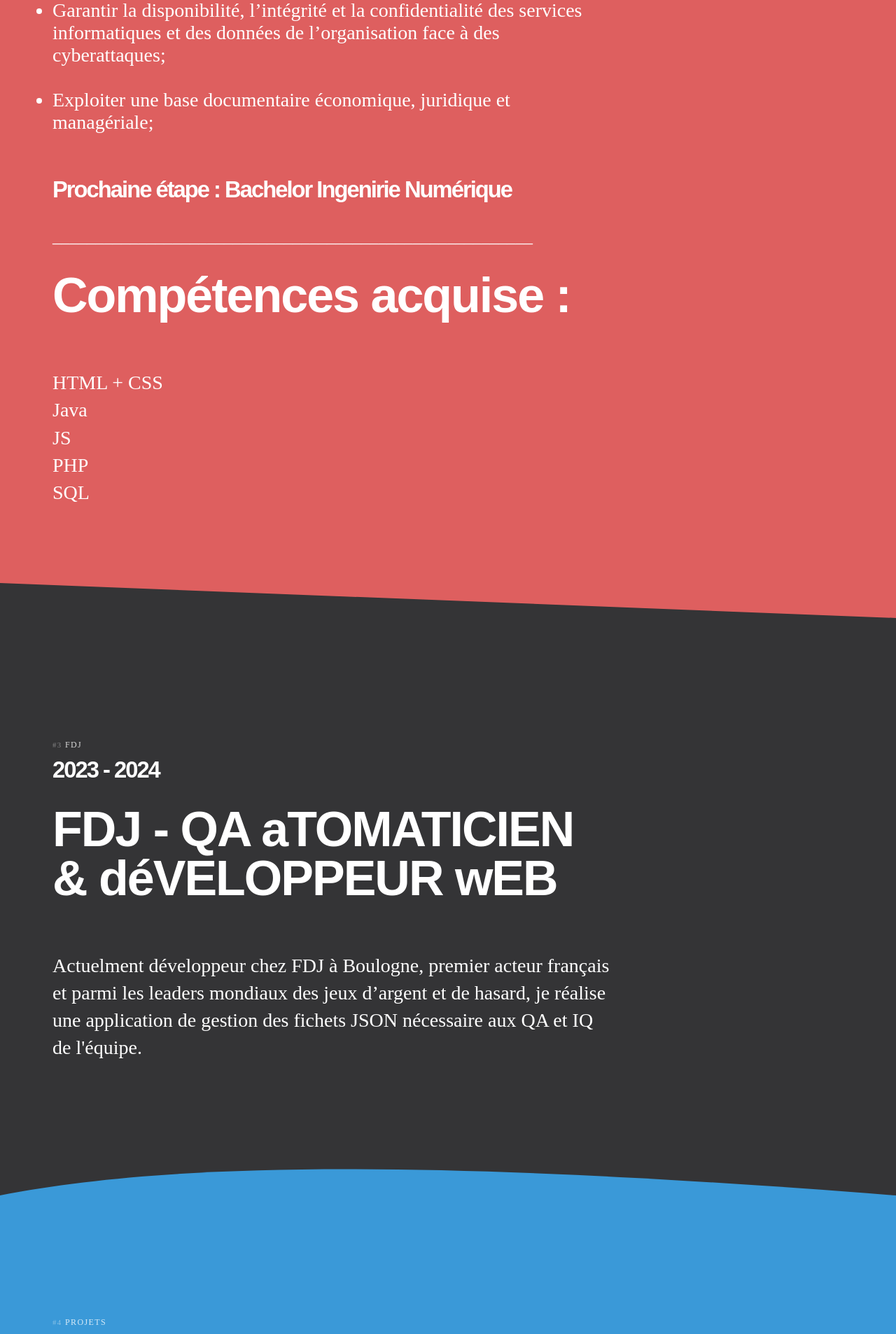
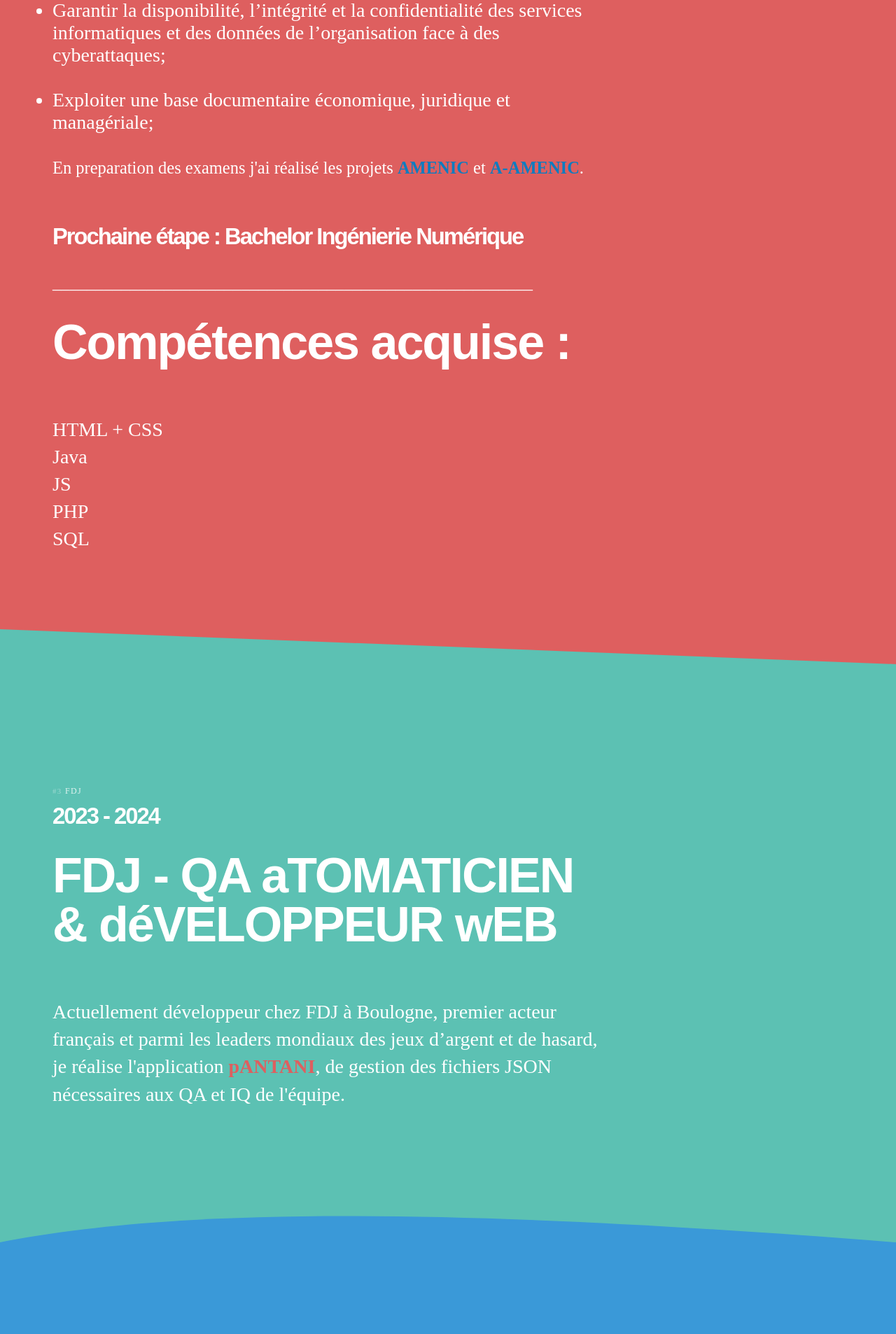
Before and after one commit to Simone-Me/Portfolio, a PHP site: page / in a window 1280 px wide. Shown: the part 2705-4611 px from the top of the page at 70% size. Run offline with PHP 8.4, Linux system fonts and the light colour scheme; some libraries are stand-ins or nearby versions.

Commit message:
fix syntax error

```diff
--- a/index.css
+++ b/index.css
@@ -258,11 +258,11 @@
   fill: #de5f5f;
 }
 .section.section--clients {
-  background-color: #343436;
+  background-color: #5cc1b3;
   color: white;
 }
 .section.section--clients svg {
-  fill: #343436;
+  fill: #5cc1b3;
 }
 .section.section--portfolio {
   background-color: orange;
@@ -270,7 +270,7 @@
 }
 .section.section--portfolio svg {
   top: -20px;
-  fill: orange;
+  fill: #3a99d8;
 }
 .section.section--portfolio svg.bottom {
   top: auto;
@@ -291,6 +291,11 @@
 .section.section--contact svg {
   fill: white;
 }
+#portfolio3 {
+  top: -50px;
+  background-color: #3a99d8;
+}
+
 /** * Typo */
 h1,
 .h1,
@@ -442,9 +447,16 @@
   opacity: 0.7;
 }
 #efrei-link:hover,
-#bts-link:hover {
+#bts-link:hover,
+.projet-link {
   color: #0d7cc0;
 }
-#fdj-link:hover {
+#fdj-link:hover,
+#pantani-link:hover,
+.projet-link:hover {
   color: #282d87;
 }
+
+#pantani-link {
+  color: #de5f5f;
+}
--- a/index.html
+++ b/index.html
@@ -64,7 +64,7 @@
             </li>
             <li>
               <a href="#clients"
-                >FDJ <span>#3 Expérience professionnelles</span></a
+                >FDJ <span>#3 Expériences professionnelles</span></a
               >
             </li>
             <li>
@@ -106,8 +106,8 @@
             >.
           </h1>
           <p class="lead">
-            Grandi dans les collines du nord d'Italie, je vis à Paris depuis 5
-            ans. La ville du cinéma, j'adore.
+            Originaire des collines du nord d'Italie, je vis désormais à Paris
+            depuis 5 ans. La ville du cinéma et de l'innovation.
           </p>
         </div>
       </div>
@@ -126,7 +126,7 @@
         <div class="block">
           <a class="pre" href="#about"><span>#2</span>EFREI</a>
           <h2>
-            Apprendre avec des Experts du numérique depuis le 1936 : <br />eFREI
+            Apprendre avec des Experts du numérique depuis 1936 : <br />eFREI
           </h2>
           <p class="lead">
             Le
@@ -158,9 +158,17 @@
               managériale;
             </li>
             <br />
+            <p>
+              En preparation des examens j'ai réalisé les projets
+              <span class="projet-link"><a href="#portfolio">AMENIC</a></span>
+              et
+              <span class="projet-link"><a href="#portfolio">A-AMENIC</a></span
+              >.
+            </p>
+            <br />
           </ul>
           <br />
-          <h3>Prochaine étape : Bachelor Ingenirie Numérique</h3>
+          <h3>Prochaine étape : Bachelor Ingénierie Numérique</h3>
           <p>________________________________________________________</p>
           <br />
 
@@ -191,10 +199,12 @@
           <h3>2023 - 2024</h3>
           <h2>FDJ - QA aTOMATICIEN & déVELOPPEUR wEB</h2>
           <p class="lead">
-            Actuelment développeur chez FDJ à Boulogne, premier acteur français
-            et parmi les leaders mondiaux des jeux d’argent et de hasard, je
-            réalise une application de gestion des fichets JSON nécessaire aux
-            QA et IQ de l'équipe.
+            Actuellement développeur chez FDJ à Boulogne, premier acteur
+            français et parmi les leaders mondiaux des jeux d’argent et de
+            hasard, je réalise l'application
+            <span id="pantani-link"><a href="#portfolio">pANTANI</a></span
+            >, de gestion des fichiers JSON nécessaires aux QA et IQ de
+            l'équipe.
           </p>
           <br />
         </div>
@@ -222,10 +232,40 @@
     </section>
 
     <section class="section section--portfolio" id="portfolio2">
+      <svg
+        xmlns="http://www.w3.org/2000/svg"
+        version="1.1"
+        width="100%"
+        height="100"
+        viewBox="0 0 100 99"
+        preserveAspectRatio="none"
+      >
+        <path d="M0 0 L0 100 L100 0 Z"></path>
+      </svg>
       <div class="section__inner">
         <div class="block">
           <h2>Projet #2</h2>
           <p>PANTANI, en l'honneur de Marco Panani.</p>
+        </div>
+      </div>
+      <svg
+        xmlns="http://www.w3.org/2000/svg"
+        version="1.1"
+        width="100%"
+        height="100"
+        viewBox="0 0 100 102"
+        preserveAspectRatio="none"
+        class="bottom"
+      >
+        <path d="M0 0 L50 100 L100 0 Z"></path>
+      </svg>
+    </section>
+
+    <section class="section section--portfolio" id="portfolio3">
+      <div class="section__inner">
+        <div class="block">
+          <h2>Projet #3</h2>
+          <p>TeaCosy, BonBonSellers, ExpoParis.</p>
         </div>
       </div>
       <svg
@@ -246,7 +286,7 @@
         <div class="block">
           <a class="pre" href="#contact"><span>#5</span>Contact</a>
           <h2>
-            Pour tout renseignement et collaboration <br />voici email:<br />
+            Pour tout renseignement et collaboration <br />voici mon e-mail:<br />
             <span
               ><a
                 href="https://mail.google.com/mail/?view=cm&fs=1&to=simone.melotti96@gmail.com&su=INFORMATION&body=Bonjour Simone, après avoir consulté votre portfolio je voudrais vous contacter à propos de"
@@ -258,7 +298,6 @@
           </h2>
           <p class="lead">
             More links:
-            <a href="https://www.linkedin.com/in/simone-melotti/">Linked-in</a>,
             <a
               href="https://github.com/Simone-Me/"
               target="_blank"
@@ -267,7 +306,7 @@
             >
             and
             <a
-              href="https://www.linkedin.com/in/ottovolker"
+              href="https://www.linkedin.com/in/simone-melotti/"
               target="_blank"
               rel="noopener noreferrer"
               >Linkedin</a
```
